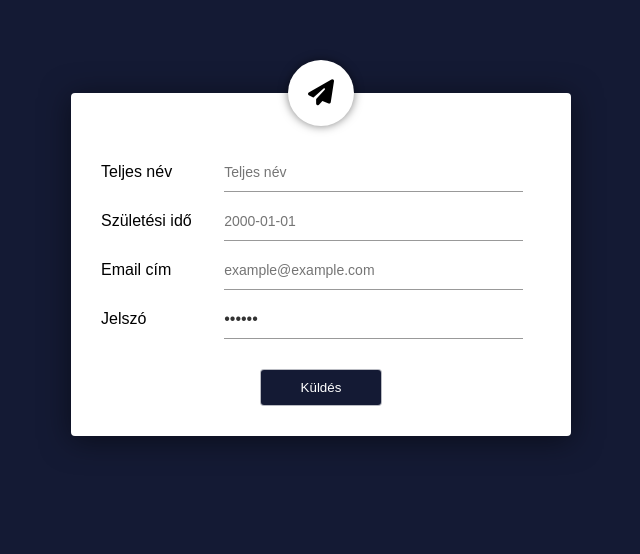
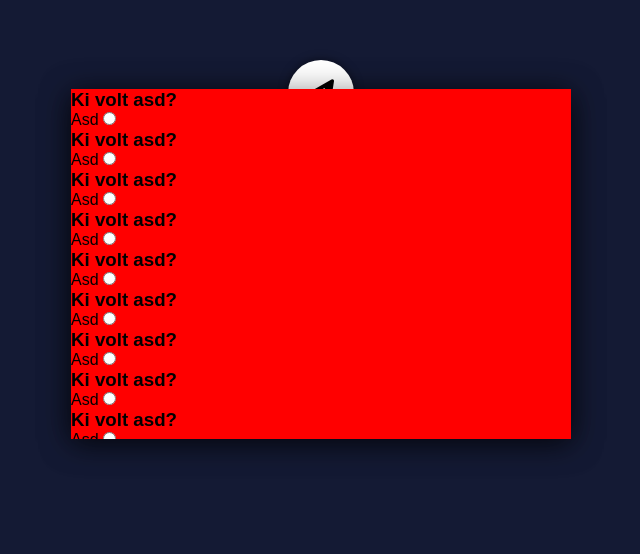
Before and after one commit to szt2halpat/urlap_JS, a plain HTML site: page index.html in a window 1280 px wide. Shown: the part 136-690 px from the top of the page, without its empty margins (319-959 px from the left). Drawn offline with Linux system fonts and the light colour scheme.

Commit message:
Minimalis modositas

```diff
--- a/index.html
+++ b/index.html
@@ -14,7 +14,7 @@
 
       <div class="input-group">
         <label>Teljes név</label>
-        <input type="text" placeholder="Teljes név" id="fullname" onblur="NameValidation()">
+        <input type="text" placeholder="Teljes név" id="fullname" onkeyup="NameValidation()">
         <div class="hover-text">
           <span id="nameError"></span>
           <i class="fa-solid fa-question color" id="kerdojel"></i>
@@ -50,8 +50,42 @@
       -->
     </form>
 
-    <div id="teszt">
-      Teszt
+    <div id="teszt-container">
+      <div id="teszt">
+        <h3>Ki volt asd?</h3>
+        <label>Asd</label>
+        <input type="radio">
+        <h3>Ki volt asd?</h3>
+        <label>Asd</label>
+        <input type="radio">
+        <h3>Ki volt asd?</h3>
+        <label>Asd</label>
+        <input type="radio">
+        <h3>Ki volt asd?</h3>
+        <label>Asd</label>
+        <input type="radio">      <h3>Ki volt asd?</h3>
+        <label>Asd</label>
+        <input type="radio">
+        <h3>Ki volt asd?</h3>
+        <label>Asd</label>
+        <input type="radio">      <h3>Ki volt asd?</h3>
+        <label>Asd</label>
+        <input type="radio">
+        <h3>Ki volt asd?</h3>
+        <label>Asd</label>
+        <input type="radio">
+        <h3>Ki volt asd?</h3>
+        <label>Asd</label>
+        <input type="radio">
+        <h3>Ki volt asd?</h3>
+        <label>Asd</label>
+        <input type="radio">
+        <h3>Ki volt asd?</h3>
+        <label>Asd</label>
+        <input type="radio">
+        <h3>Ki volt asd?</h3>
+
+      </div>
     </div>
 
 
--- a/style.css
+++ b/style.css
@@ -117,31 +117,26 @@ button
     font-weight: bold;
 }
 
-.container #teszt
+.container #teszt-container
 {
     width: 90%;
     max-width: 500px;
     height: 350px;
-    padding: 50px 30px 20px;
     background: #fff;
     border-radius: 4px;
     box-shadow: 0 4px 30px rgba(0, 0, 0, 0.5);
     position: absolute;
-    display: none;
+    display: block;
 }
 
-#teszt.active, #form.active
+#teszt-container.active, #form.active
 {
     display: block;
 }
-#teszt.deactive, #form.deactive
+#teszt-container.deactive, #form.deactive
 {
     display: none;
 }
-
-@keyframes spin1 { 100% { transform:rotate(360deg); } }
-@keyframes spin2 { 100% { transform:rotate(-360deg); } }
-@keyframes idle { 100% {} }
 
 @keyframes zoom-out {
     from
@@ -169,10 +164,15 @@ button
 
 }
 
-
-
-
-
+#teszt
+{
+    overflow: scroll;
+    background-color: red;
+    margin: 0;
+    padding: 0;
+    box-sizing: border-box;
+    height: 350px;
+}
 
 /*
     Tooltip textek
--- a/urlap.js
+++ b/urlap.js
@@ -84,33 +84,30 @@ function FormValidation()
     if(!InputName.match(NameRegEx) || !InputBirth.match(BirthRegEx) || !InputEmail.match(EmailRegEx) || InputPasswd !== jelszo)
     {
         alert("Sikertelen küldés.");
-        Gomb.disabled = 'false';
         return false;
     }
     alert("Sikeres küldés.");
-    Gomb.disabled = 'true';
+
+    let FormContainer = document.getElementById('form');
+    let TesztContainer = document.getElementById('teszt-container');
+
+    FormContainer.style.animation = "zoom-out 1.5s linear";
+    setTimeout(function ()
+    {
+        FormContainer.style.display = "none";
+    },1200)
+
+    TesztContainer.style.animation = "zoom-in 1.5s linear"
+    setTimeout(function ()
+    {
+        TesztContainer.style.display = "block";
+    },1000)
     return true;
-
-
 
 }
 
 function start()
 {
-    let FormContainer = document.getElementById('form');
-    let TesztContainer = document.getElementById('teszt');
-
-    FormContainer.style.animation = "zoom-out 1.5s linear";
-    setTimeout(function ()
-    {
-        FormContainer.style.display = "none";
-    },1500)
-
-    TesztContainer.style.animation = "zoom-in 1.5s linear"
-    setTimeout(function ()
-    {
-        TesztContainer.style.display = "block";
-    },1600)
 
     console.log("Teszt");
 
```
